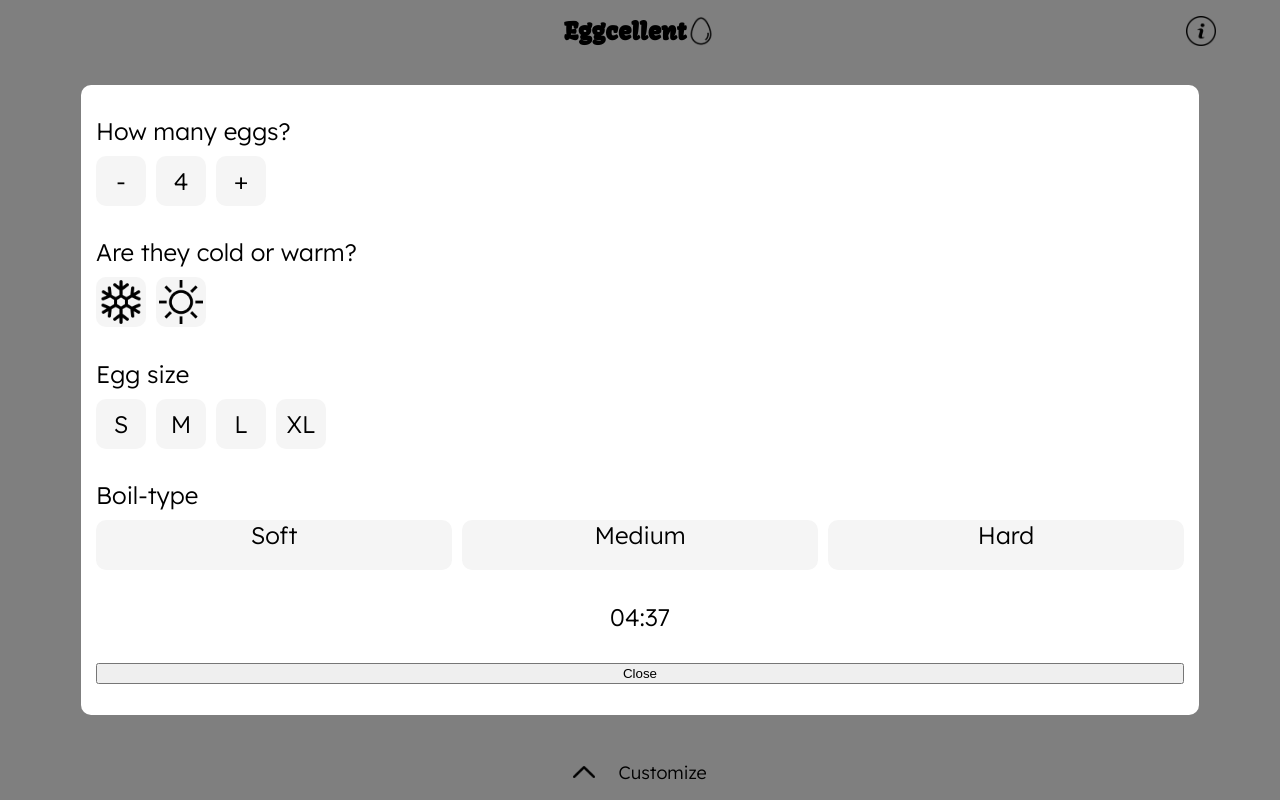
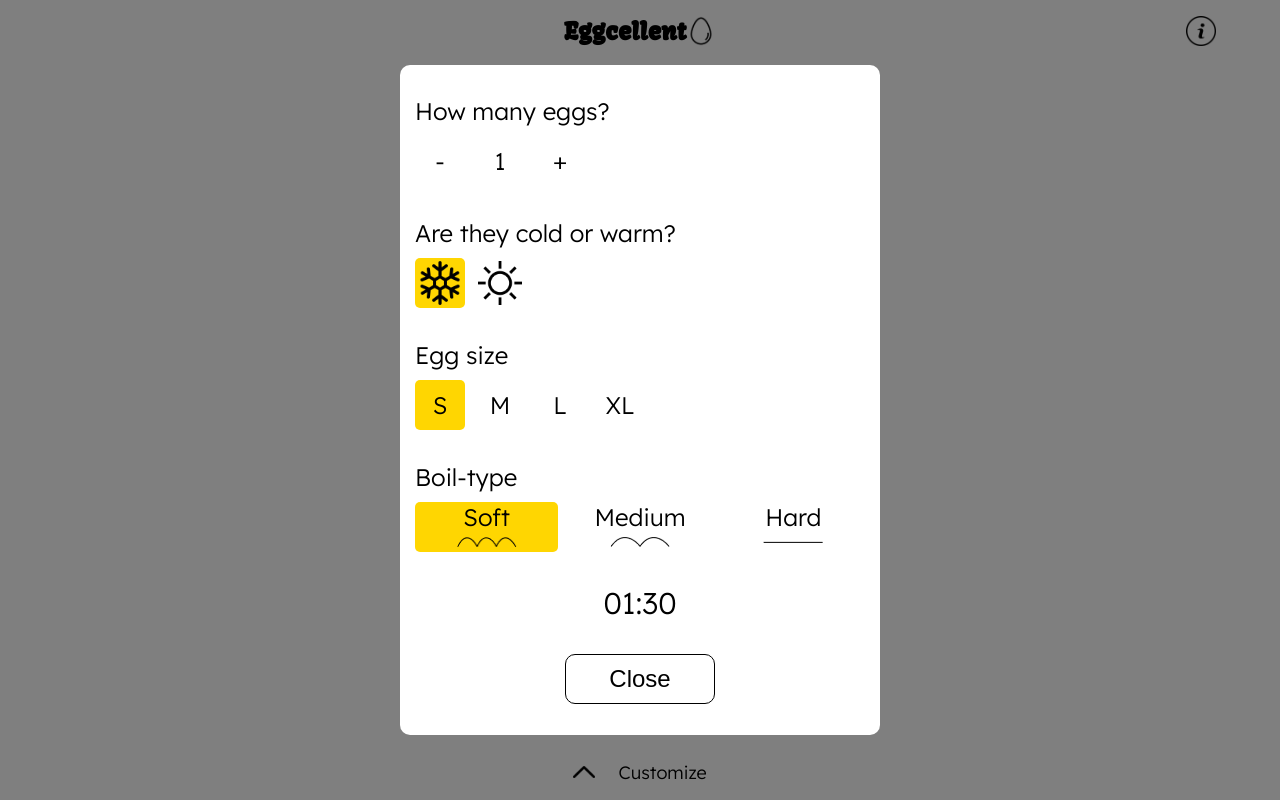
Before and after one commit to IsakMakra/Eggcellent, a plain HTML site: page index.html in a window 1280 px wide. Both pictures are taken after a click on the element "Customize". Drawn offline with Linux system fonts and the light colour scheme.

Commit message:
egg customization is now ready, timings are not done

```diff
--- a/css/mainPage.css
+++ b/css/mainPage.css
@@ -127,19 +127,29 @@ main {
     width: 22px;
 }
 
+/* --- Start of egg customization page --- */
+
 #customizePage {
     display: flex;
     justify-content: space-around;
     flex-direction: column;
 
-    height: 75vh;
+    height: 80vh;
+    max-height: 700px;
     width: 85vw;
+    max-width: 450px;
 
     background-color: white;
     border-radius: 10px;
     font-family: "Lexend300";
-    font-size: 24px;
+    font-size: 5.3vw;
     padding: 15px;
+}
+
+@media (min-width: 450px){
+    #customizePage, #closeCustomizeContainer #closeCustomize {
+        font-size: 24px;
+    }
 }
 
 .options {
@@ -155,8 +165,7 @@ main {
     align-items: center;
     justify-content: center;
     margin-top: 10px;
-    background-color: rgb(245, 245, 245);
-    border-radius: 10px;
+    border-radius: 5px;
 }
 
 #warmContainer {
@@ -164,7 +173,7 @@ main {
     box-sizing: border-box;
 }
 
-#warm {
+#warmImage {
     background-image: url("../media/sun.png");
     background-size: contain;
     background-position: center;
@@ -172,6 +181,7 @@ main {
     height: 44px;
     width: 44px;
 }
+
 #cold {
     background-image: url("../media/snow.png");
     background-size: cover;
@@ -179,7 +189,7 @@ main {
     background-repeat: no-repeat;
 }
 
-#boilType > .options div {
+#boilType > .options > div {
     flex-basis: 0;
     flex-grow: 1;
     display: flex;
@@ -188,6 +198,38 @@ main {
     align-items: center;
 }
 
+#softImg, #mediumImg, #hardImg {
+    background-size: contain;
+    background-position: center;
+    background-repeat: no-repeat;
+    height: 20px;
+    width: 60px;
+}
+
+#softImg { background-image: url("../media/soft.png"); }
+#mediumImg { background-image: url("../media/medium.png"); }
+#hardImg { background-image: url("../media/hard.png"); }
+
 #averageTime {
     text-align: center;
+    font-size: 30px;
 }
+
+#closeCustomizeContainer {
+    display: flex;
+    justify-content: center;
+    align-items: center;
+}
+
+#closeCustomize {
+    background-color: white;
+    border: 1px solid black;
+    border-radius: 10px;
+    height: 50px;
+    width: 150px;
+    font-size: 5.3vw;
+}
+
+.selected {
+    background-color: #FFD601;
+}
--- a/js/index.js
+++ b/js/index.js
@@ -1,3 +1,5 @@
 "use strict";
 
+window.localStorage.removeItem("customizeEggState");
+
 initiateMainPage();
--- a/js/mainPage.js
+++ b/js/mainPage.js
@@ -3,21 +3,25 @@
 function initiateMainPage(){
     // document.querySelector("#startTimer").addEventListener("click", startTimer);
     document.querySelector("#customizeEgg").addEventListener("click", renderCustomizeModal);
+
     document.getElementById("info_button").addEventListener("click", display_info);
 }
 
 function renderCustomizeModal(){
 
     const customizeModal = document.createElement("div");
-    customizeModal.setAttribute("id", "overlay");
+
+    if(window.localStorage.getItem("customizeEggState")){
+        customizeModal.innerHTML = window.localStorage.getItem("customizeEggState");
+    }else{
         customizeModal.innerHTML = `
             <div id="customizePage">
 
                 <div id="eggsCount">
                     <div>How many eggs?</div>
-                <div class="options">
+                    <div class="options eggAmount">
                         <div id="countMinus">-</div>
-                    <div id="eggCounter">4</div>
+                        <div id="eggCounter">1</div>
                         <div id="countPlus">+</div>
                     </div>
                 </div>
@@ -25,9 +29,9 @@ function renderCustomizeModal(){
                 <div id="coldOrWarm">
                     <div>Are they cold or warm?</div>
                     <div class="options">
-                    <div id="cold"></div>
-                    <div id="warmContainer">
-                        <div id="warm"></div>
+                        <div id="cold" class="selected"></div>
+                        <div id="warm">
+                            <div id="warmImage"></div>
                         </div>
                     </div>
                 </div>
@@ -35,38 +39,138 @@ function renderCustomizeModal(){
                 <div id="eggSize">
                     <div>Egg size</div>
                     <div class="options">
-                    <div id="smallEgg">S</div>
-                    <div id="mediumEgg">M</div>
-                    <div id="largeEgg">L</div>
-                    <div id="extraLargeEgg">XL</div>
+                        <div id="small" class="selected">S</div>
+                        <div id="medium">M</div>
+                        <div id="large">L</div>
+                        <div id="extralarge">XL</div>
                     </div>
                 </div>
 
                 <div id="boilType">
                     <div>Boil-type</div>
                     <div class="options">
-                    <div id="softBoiled">
+                        <div id="soft" class="selected">
                             Soft
-                        <div id="soft"></div>
+                            <div id="softImg"></div>
                         </div>
-                    <div id="mediumBoiled">
+                        <div id="medium"">
                             Medium
-                        <div id="medium"></div>
+                            <div id="mediumImg"></div>
                         </div>
-                    <div id="hardBoiled">
+                        <div id="hard">
                             Hard
-                        <div id="hard"></div>
+                            <div id="hardImg"></div>
                         </div>
                     </div>
                 </div>
 
-            <div id="averageTime">04:37</div>
+                <div id="averageTime"></div>
+                <div id="closeCustomizeContainer">
                     <button id="closeCustomize">Close</button>
                 </div>
+            </div>
         `
+    }
 
+    customizeModal.setAttribute("id", "overlay");
     document.querySelector("#wrapper").appendChild(customizeModal);
 
+    const customizeEggOptions = document.querySelectorAll(".options");
+    customizeEggOptions.forEach(prepareOptions);
+
+    calcAndPrintTime();
+
+    customizeModal.querySelector("#closeCustomize").addEventListener("click", event => {
+        window.localStorage.setItem("customizeEggState", customizeModal.innerHTML);
+        customizeModal.remove()
+    });
+
+}
+
+function prepareOptions(eggOptionList){
+
+    if(!eggOptionList.classList.contains("eggAmount")){
+        const eggOptions = eggOptionList.querySelectorAll(":scope > div");
+        console.log(eggOptionList);
+
+        eggOptions.forEach(eggOption => {
+            eggOption.classList.add("option");
+
+            eggOption.addEventListener("click", event => {
+                eggOptions.forEach(eggOption2 => eggOption2.classList.remove("selected"))
+                eggOption.classList.add("selected");
+                calcAndPrintTime();
+            })
+        })
+        return;
+    }
+
+    const eggCountDiv = eggOptionList.querySelector("#eggCounter");
+    const countMinus = eggOptionList.querySelector("#countMinus");
+    const countPlus = eggOptionList.querySelector("#countPlus");
+
+    countMinus.addEventListener("click", event => {
+        let eggCount = parseInt(eggCountDiv.textContent);
+        if(eggCount > 1){
+            eggCountDiv.textContent = --eggCount;
+            calcAndPrintTime();
+        }
+    })
+    countPlus.addEventListener("click", event => {
+        let eggCount = parseInt(eggCountDiv.textContent);
+        if(eggCount < 10){
+            eggCountDiv.textContent = ++eggCount;
+            calcAndPrintTime();
+        }
+    })
+
+}
+
+function calcAndPrintTime(){
+
+    const eggOptions = {
+        temperature: {
+            cold: 15,
+            warm: 30
+        },
+        size: {
+            small: 40,
+            medium: 80,
+            large: 120,
+            extralarge: 160
+        },
+        boiltype: {
+            soft: 15,
+            medium: 30,
+            hard: 45
+        }
+    }
+
+    const eggAmount = parseInt(document.querySelector("#eggCounter").textContent);
+    const eggTemperature = document.querySelector("#coldOrWarm .selected").id;
+    const eggSize = document.querySelector("#eggSize .selected").id;
+    const eggBoilType = document.querySelector("#boilType .selected").id;
+
+    const eggAmountTime = 20 * eggAmount;
+    const eggTempTime = eggOptions.temperature[eggTemperature];
+    const eggSizeTime = eggOptions.size[eggSize];
+    const eggBoilTypeTime = eggOptions.boiltype[eggBoilType];
+
+    const totalSeconds = eggAmountTime + eggTempTime + eggSizeTime + eggBoilTypeTime;
+
+    let totalMinutes = (totalSeconds - totalSeconds % 60) / 60;
+    let restSeconds = totalSeconds % 60;
+
+    let timeStr = "";
+
+    const customizeTimer = document.querySelector("#averageTime");
+    const eggTimer = document.querySelector("#timer");
+
+    totalMinutes > 10 ? timeStr = `${totalMinutes}:` : timeStr = `0${totalMinutes}:`
+    restSeconds > 10 ? timeStr += `${restSeconds}` : timeStr += `0${restSeconds}`
+
+    customizeTimer.textContent = timeStr;
+    eggTimer.textContent = timeStr;
 }
 
 function display_info () {
```
Also changed, not shown: media/hard.png (added), media/medium.png (added), media/soft.png (added). Lines whose indentation alone changed are shown as unchanged.
